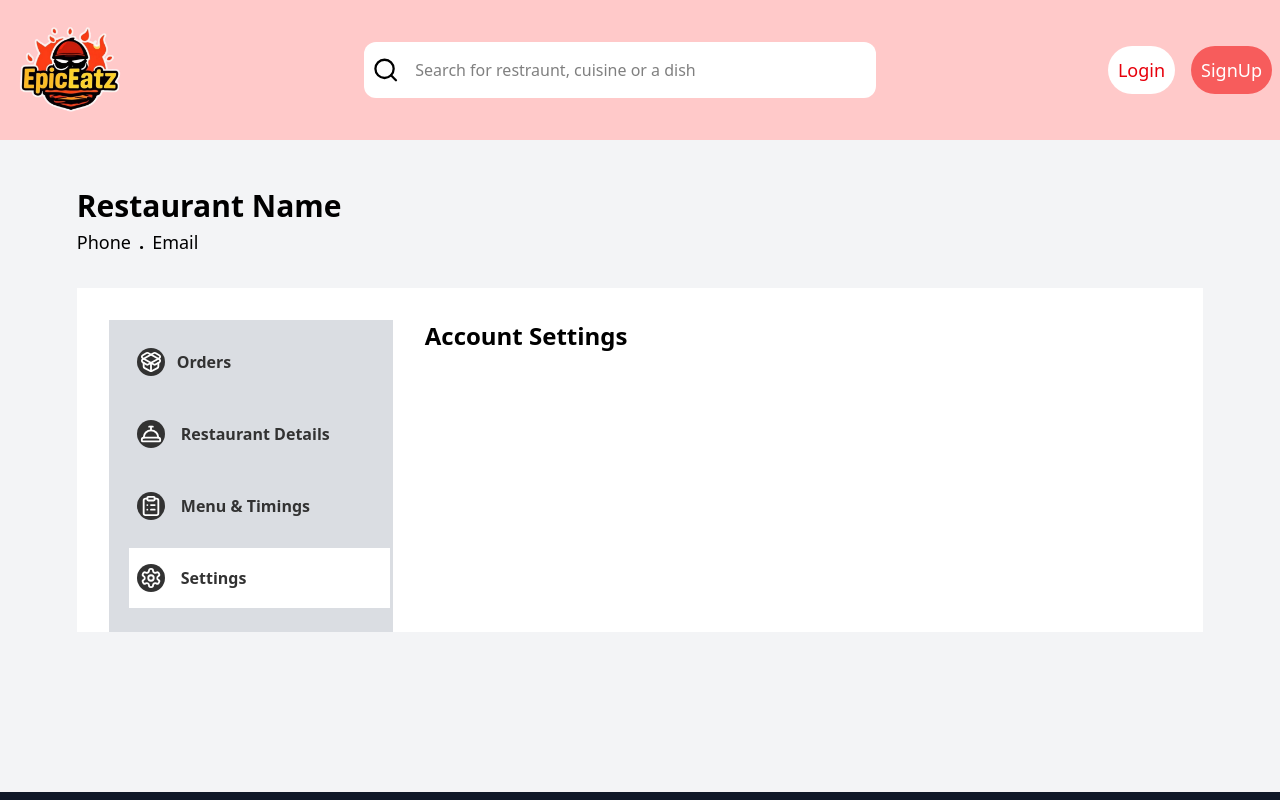
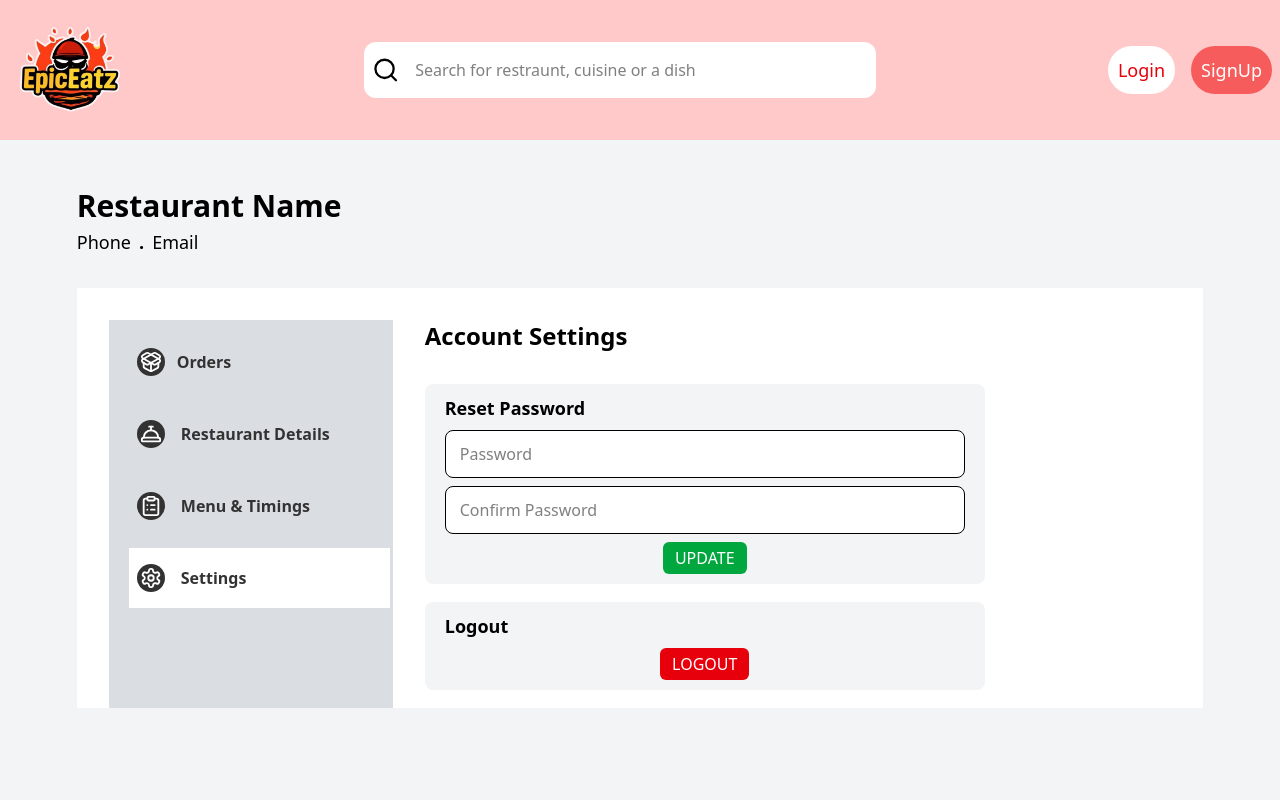
Before and after one commit to Promit-Biswas3361/EpicEatz, a React (Vite) app: page /owner-account/settings in a window 1280 px wide. Shown: the top 800 px of the page. Built offline with nearby package versions, Linux system fonts and the light colour scheme.

Commit message:
Account --> Settings for both user and restaurant

```diff
--- a/src/Frontend/NavbarLanding.jsx
+++ b/src/Frontend/NavbarLanding.jsx
@@ -62,17 +62,14 @@ const NavbarLanding = () => {
   return (
     <div className="relative bg-[url(/bg.jpeg)] w-full h-110 bg-cover bg-left bg-no-repeat">
       <div className="pt-3 pb-10 flex flex-row justify-end items-center mr-2">
-        {(!isAuthenticated || (isAuthenticated && !restaurantExists)) && (
-          <NavLink
+        {!isAuthenticated ? (
+          <>
+            <NavLink
             to="/new-partner/get-started"
             className="text-red-600 md:text-lg bg-white p-2.5 rounded-full mx-2 hover:bg-gray-200"
           >
             Add Restaurant
           </NavLink>
-        )}
-
-        {!isAuthenticated ? (
-          <>
             <NavLink
               className="text-red-600 md:text-lg bg-white p-2.5 rounded-full mx-2 hover:bg-gray-200"
               onClick={openLogin}
--- a/src/Frontend/OwnerProfile/MenuTimings.jsx
+++ b/src/Frontend/OwnerProfile/MenuTimings.jsx
@@ -168,7 +168,7 @@ const MenuTimings = () => {
                     className="h-15 w-15 sm:h-20 sm:w-20 md:h-27 md:w-27 ml-4"
                   />
                 </div>
-                <div className="flex items-center">
+                <div className="flex-grow flex max-sm:flex-col items-center justify-center">
                   <div className="">
                     {item.category === "Veg" && (
                       <img src={veg} alt="Veg" className="h-4 w-4 mr-1" />
@@ -181,7 +181,7 @@ const MenuTimings = () => {
                       />
                     )}
                   </div>
-                  <p className="flex-grow flex flex-col items-center font-bold">
+                  <p className="font-bold text-center">
                     {item.name}
                   </p>
                 </div>
@@ -211,7 +211,7 @@ const MenuTimings = () => {
       </div>
 
       {editDish && (
-        <div className="fixed inset-0 bg-transparent bg-opacity-50 backdrop-blur-sm z-40 flex justify-center items-center">
+        <div className="fixed inset-0 bg-transparent bg-opacity-50 backdrop-blur-sm z-40 flex justify-center items-center mt-7">
           <div className="bg-white p-6 rounded-md w-[90%] sm:w-[400px] shadow-xl">
             <h3 className="text-2xl font-bold mb-4">Edit Dish</h3>
             <div>
--- a/src/Frontend/OwnerProfile/OwnerSettings.jsx
+++ b/src/Frontend/OwnerProfile/OwnerSettings.jsx
@@ -1,11 +1,71 @@
-import React from 'react'
+import React, { useState } from "react";
+import { useDispatch } from "react-redux";
+import { logout } from "../../Redux/loginSlice";
+import { useNavigate } from "react-router-dom";
 
 const OwnerSettings = () => {
+  const [password, setPassword] = useState("");
+  const [confirmPassword, setConfirmPassword] = useState("");
+
+  const dispatch = useDispatch();
+  const navigate = useNavigate();
+
+  const updatePassword = (e) => {
+    e.preventDefault();
+    if (password === confirmPassword) alert("Password updated!");
+    else alert("Password doesn't match. Please try again.");
+
+    setConfirmPassword("");
+    setPassword("");
+  };
+
+  const logoutUser = () => {
+    dispatch(logout());
+    navigate("/");
+  }
+
   return (
     <div>
       <h3 className="text-2xl font-extrabold mb-8">Account Settings</h3>
+
+      <div className="bg-gray-100 rounded-lg px-5 py-2.5 w-full lg:w-fit">
+        <h4 className="text-lg font-semibold">Reset Password</h4>
+        <form className="flex flex-col text-center" onSubmit={updatePassword}>
+          <input
+            type="password"
+            className="outline-none border-1 rounded-lg h-12 mb-2 mt-2 bg-white px-3.5 w-full lg:w-130"
+            required
+            placeholder="Password"
+            value={password}
+            onChange={(e) => setPassword(e.target.value)}
+          />
+          <input
+            type="password"
+            className="outline-none border-1 rounded-lg h-12 mb-2 bg-white px-3.5 w-full lg:w-130"
+            required
+            placeholder="Confirm Password"
+            value={confirmPassword}
+            onChange={(e) => setConfirmPassword(e.target.value)}
+          />
+          <div className="w-full">
+            <input
+              type="submit"
+              className="bg-green-600 w-fit text-center text-white px-3 py-1 rounded-md cursor-pointer hover:bg-green-700"
+              value="UPDATE"
+            />
+          </div>
+        </form>
+      </div>
+      <div className="my-4.5 bg-gray-100 rounded-lg px-5 py-2.5 w-full lg:w-140">
+        <h4 className="text-lg font-semibold">Logout</h4>
+        <div className="flex flex-col items-center mt-2">
+          <button onClick={logoutUser} className="rounded-md bg-red-600 hover:bg-red-700 text-white px-3 py-1 text-center cursor-pointer">
+            LOGOUT
+          </button>
+        </div>
+      </div>
     </div>
   );
-}
+};
 
-export default OwnerSettings
+export default OwnerSettings;
--- a/src/Frontend/UserProfile/Settings.jsx
+++ b/src/Frontend/UserProfile/Settings.jsx
@@ -1,11 +1,71 @@
-import React from 'react'
+import React, { useState } from "react";
+import { useDispatch } from "react-redux";
+import { logout } from "../../Redux/loginSlice";
+import { useNavigate } from "react-router-dom";
 
 const Settings = () => {
-  return (
-    <div>
-      <h3 className="text-2xl font-extrabold mb-8">Account Settings</h3>
-    </div>
-  );
-}
+  const [password, setPassword] = useState("");
+    const [confirmPassword, setConfirmPassword] = useState("");
 
-export default Settings
+    const dispatch = useDispatch();
+    const navigate = useNavigate();
+
+    const updatePassword = (e) => {
+      e.preventDefault();
+      if (password === confirmPassword) alert("Password updated!");
+      else alert("Password doesn't match. Please try again.");
+
+      setConfirmPassword("");
+      setPassword("");
+    };
+
+    const logoutUser = () => {
+      dispatch(logout());
+      navigate("/");
+    }
+
+    return (
+      <div>
+        <h3 className="text-2xl font-extrabold mb-8">Account Settings</h3>
+
+        <div className="bg-gray-100 rounded-lg px-5 py-2.5 w-full lg:w-fit">
+          <h4 className="text-lg font-semibold">Reset Password</h4>
+          <form className="flex flex-col text-center" onSubmit={updatePassword}>
+            <input
+              type="password"
+              className="outline-none border-1 rounded-lg h-12 mb-2 mt-2 bg-white px-3.5 w-full lg:w-130"
+              required
+              placeholder="Password"
+              value={password}
+              onChange={(e) => setPassword(e.target.value)}
+            />
+            <input
+              type="password"
+              className="outline-none border-1 rounded-lg h-12 mb-2 bg-white px-3.5 w-full lg:w-130"
+              required
+              placeholder="Confirm Password"
+              value={confirmPassword}
+              onChange={(e) => setConfirmPassword(e.target.value)}
+            />
+            <div className="w-full">
+              <input
+                type="submit"
+                className="bg-green-600 w-fit text-center text-white px-3 py-1 rounded-md cursor-pointer hover:bg-green-700"
+                value="UPDATE"
+              />
+            </div>
+          </form>
+        </div>
+        <div className="my-4.5 bg-gray-100 rounded-lg px-5 py-2.5 w-full lg:w-140">
+          <h4 className="text-lg font-semibold">Logout</h4>
+          <div className="flex flex-col items-center mt-2">
+            <button onClick={logoutUser} className="rounded-md bg-red-600 hover:bg-red-700 text-white px-3 py-1 text-center cursor-pointer">
+              LOGOUT
+            </button>
+          </div>
+        </div>
+      </div>
+    );
+};
+
+export default Settings;
```
